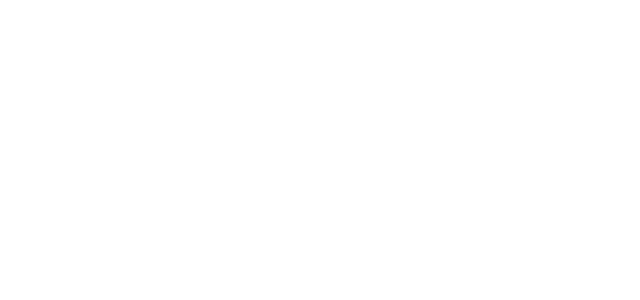
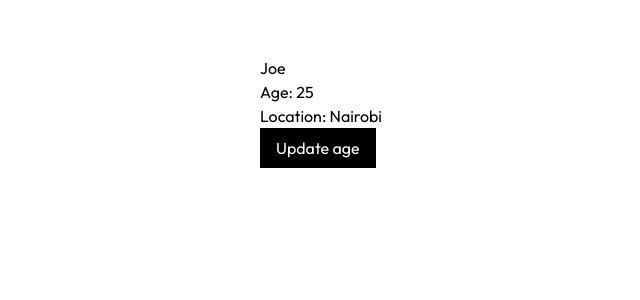
Before and after one commit to Ariel-joe/react.js-practice, a React (Vite) app: page / in a window 1280 px wide. Shown: the top 300 px of the page, without its empty margins (319-959 px from the left). Built offline with nearby package versions, Linux system fonts and the light colour scheme.

Commit message:
using state hook with arrays

```diff
--- a/src/App.jsx
+++ b/src/App.jsx
@@ -1,5 +1,6 @@
 import Adminpanel from "../src/pages/Adminpanel";
 import LoginForm from "./components/LoginForm";
+import { UserProfile } from "./pages/UserProfile";
 
 let isLoggedIn = true;
 let content = isLoggedIn ? <Adminpanel /> : <LoginForm />;
@@ -9,7 +10,7 @@
   return (
     <div className="flex flex-row space-x-3 items-center justify-center mt-14">
 
-
+      <UserProfile />
     </div>
   );
 };
--- /dev/null
+++ b/src/pages/ToDo.jsx
@@ -0,0 +1,23 @@
+import React, { useState } from 'react'
+
+const ToDo = () => {
+
+    const [todos, setTodos] = useState(["learn Hooks", "sleep till morning"])
+
+    const addTodo = () => {
+        setTodo((prevTodos) => ([...prevTodos, `New Todo ${prevTodos.length + 1}`]))
+    }
+  return (
+    <div>
+        <h1>Todo List</h1>
+        <ul>
+                {todos.map((todo, index) => {
+                    <li key={index}>{todo}</li>
+                })}
+        </ul>
+
+    </div>
+  )
+}
+
+export {ToDo}
--- a/src/pages/UserProfile.jsx
+++ b/src/pages/UserProfile.jsx
@@ -15,7 +15,7 @@
       <h1>{user.name}</h1>
       <p>Age: {user.age}</p>
       <p>Location: {user.location}</p>
-      <button onClick={updateAge}>Update age</button>
+      <button onClick={updateAge} className="bg-black px-4 py-2 text-white">Update age</button>
     </div>
   );
 };
```
